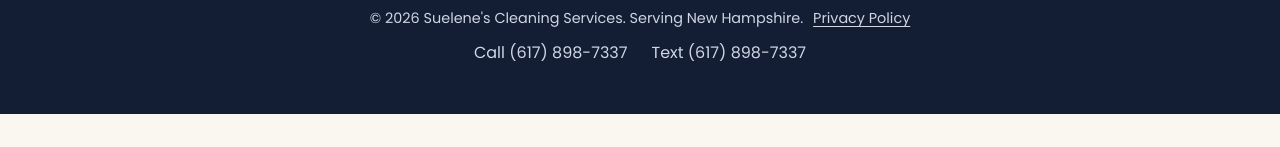
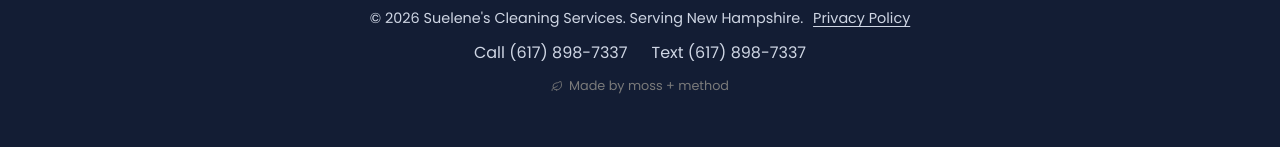
Before and after one commit to britt-cerato/suelenes-cleaning, a plain HTML site: page index.html in a window 1280 px wide. Shown: the part 4254-4401 px from the top of the page. Before the commit the page ends 4368 px from the top, so only its background shows below. Drawn offline with nearby package versions, Linux system fonts and the light colour scheme.

Commit message:
Add moss + method credit to footer
Co-Authored-By: Claude Sonnet 5.5 <noreply@anthropic.com>

```diff
--- a/css/style.css
+++ b/css/style.css
@@ -599,3 +599,7 @@ a.contact-card:hover {
 @media (max-width: 760px) {
   .hero { padding-bottom: 170px; }
 }
+
+.made-by { margin-top: 6px; }
+.made-by a { display: inline-flex; align-items: center; gap: 6px; font-size: 0.8rem; color: #7a7a7a; }
+.made-by a:hover { color: var(--navy); }
--- a/index.html
+++ b/index.html
@@ -226,6 +226,7 @@
       <a href="tel:+16178987337">Call (617) 898-7337</a>
       <a href="sms:+16178987337">Text (617) 898-7337</a>
     </div>
+    <p class="made-by"><a href="https://mossandmethod.com" target="_blank" rel="noopener noreferrer"><svg width="12" height="12" viewBox="0 0 24 24" fill="none" stroke="currentColor" stroke-width="1.75" stroke-linecap="round" stroke-linejoin="round" aria-hidden="true"><path d="M11 20A7 7 0 0 1 9.8 6.1C15.5 5 17 4.48 19 2c1 2 2 4.18 2 8 0 5.5-4.78 10-10 10Z"/><path d="M2 21c0-3 1.85-5.36 5.08-6C9.5 14.52 12 13 13 12"/></svg> Made by moss + method</a></p>
   </div>
 </footer>
 
--- a/v2/css/style.css
+++ b/v2/css/style.css
@@ -560,3 +560,7 @@ a.contact-card:hover {
     transform: translateX(-50%);
   }
 }
+
+.made-by { margin-top: 6px; }
+.made-by a { display: inline-flex; align-items: center; gap: 6px; font-size: 0.8rem; color: #7a7a7a; }
+.made-by a:hover { color: var(--navy); }
```
Also changed, not shown: privacy.html (+1 -0 lines), v2/index.html (+1 -0 lines), v2/privacy.html (+1 -0 lines).
